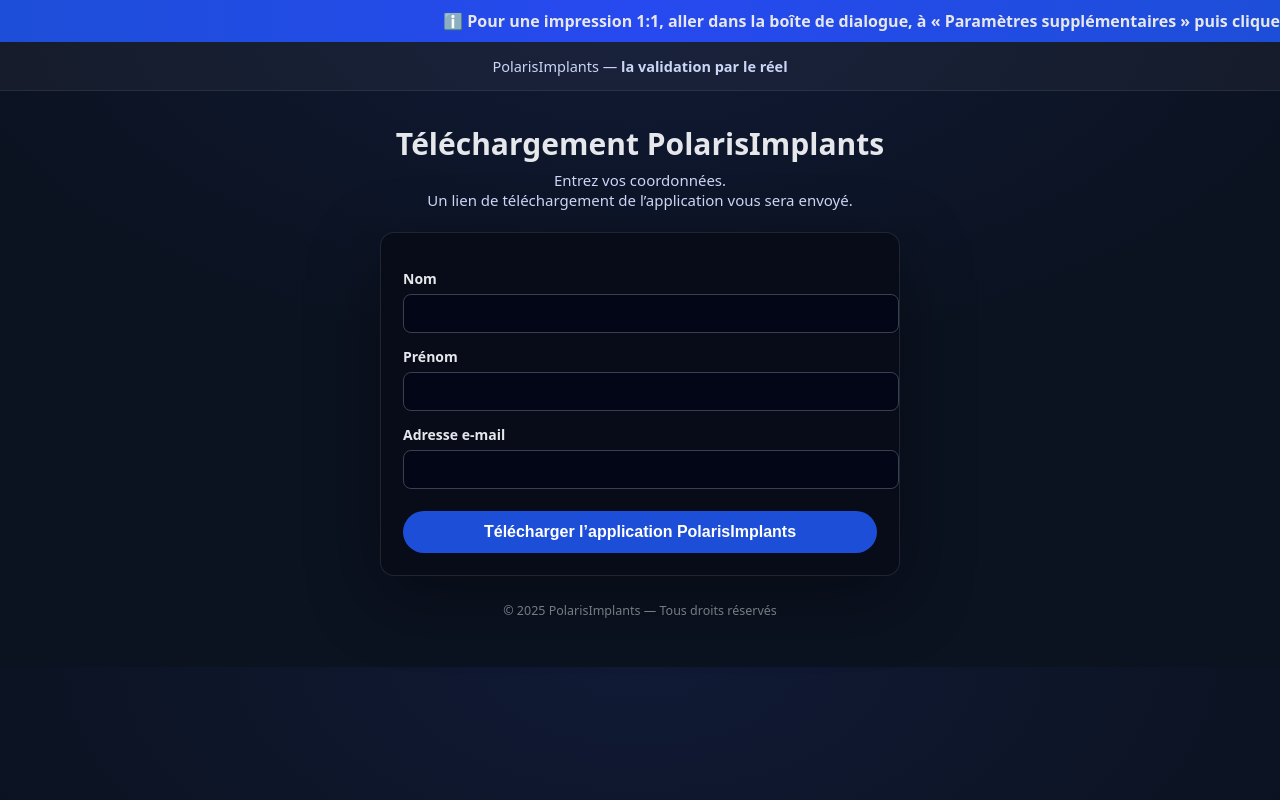
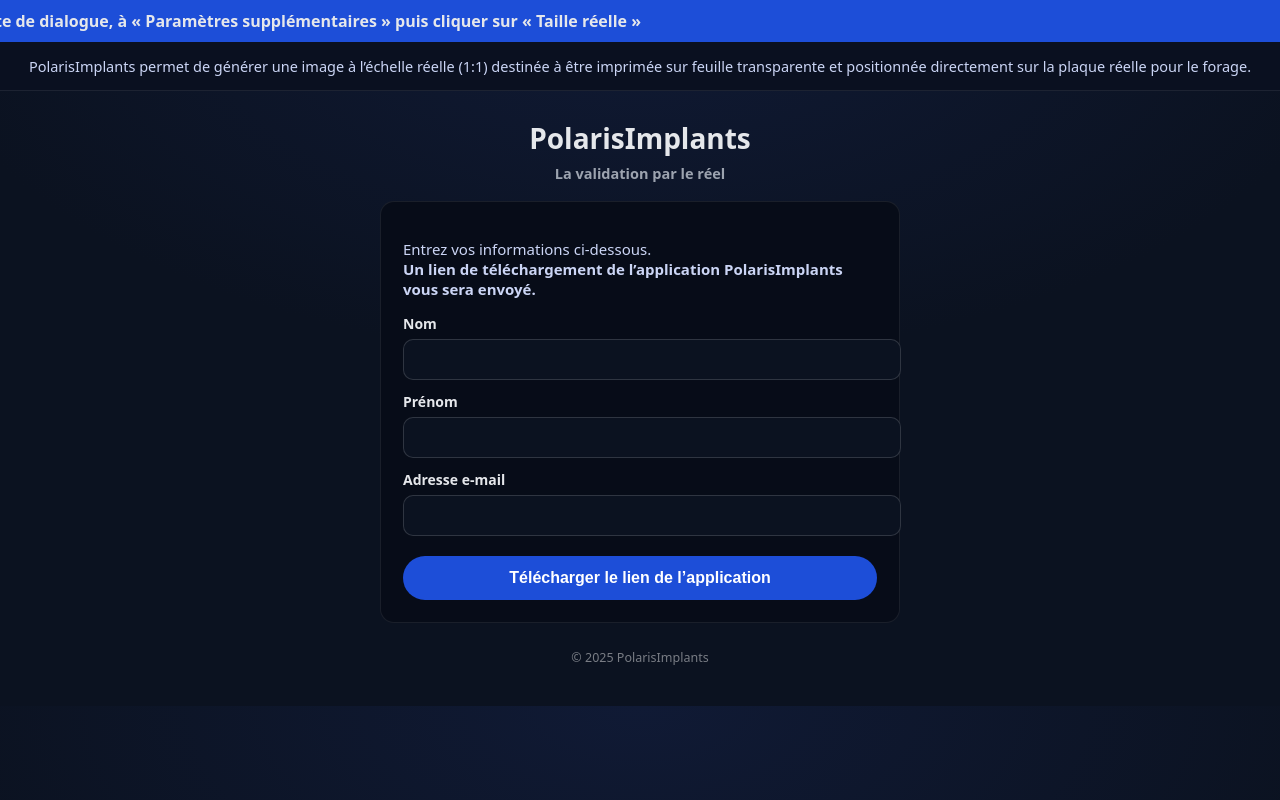
Before and after one commit to PolarisImplants/PolarisImplants-Download, a plain HTML site: page index.html in a window 1280 px wide. Drawn offline with Linux system fonts and the light colour scheme.

Commit message:
index.html

```diff
--- a/index.html
+++ b/index.html
@@ -9,7 +9,6 @@
 :root{
   --bg:#0b1220;
   --card:#070c18;
-  --border:#1f2937;
   --text:#e5e7eb;
   --muted:#cbd5f5;
   --muted2:#9ca3af;
@@ -24,91 +23,90 @@ body{
   color:var(--text);
 }
 
-/* Bandeau défilant */
+/* ===== BANDEAU DÉFILANT (VISIBLE IMMÉDIATEMENT) ===== */
 .marquee{
-  background:linear-gradient(90deg,#1d4ed8,#2749f0,#1d4ed8);
+  background:#1d4ed8;
   overflow:hidden;
   white-space:nowrap;
 }
 .marquee span{
   display:inline-block;
   padding:10px 0;
-  font-weight:600;
-  animation:marq 18s linear infinite;
+  font-weight:700;
+  animation:marq 14s linear infinite;
 }
 @keyframes marq{
-  0%{transform:translateX(100%)}
-  100%{transform:translateX(-100%)}
+  0%{transform:translateX(0);}
+  100%{transform:translateX(-100%);}
 }
 
-/* Message fixe */
+/* ===== TEXTE FIXE SOUS LE BANDEAU ===== */
 .notice{
   text-align:center;
-  padding:14px 12px;
-  background:rgba(255,255,255,.04);
+  padding:14px 16px;
+  background:#0a1020;
   border-bottom:1px solid rgba(255,255,255,.08);
+  color:var(--muted);
   font-size:14.5px;
-  color:var(--muted);
 }
 
 .wrap{
   max-width:520px;
   margin:0 auto;
-  padding:32px 16px 48px;
+  padding:28px 16px 40px;
 }
 
 .hero{
   text-align:center;
-  margin-bottom:22px;
+  margin-bottom:18px;
 }
 .hero h1{
   margin:0 0 6px;
-  font-size:30px;
+  font-size:28px;
 }
 .hero p{
   margin:0;
-  color:var(--muted);
-  font-size:15px;
+  color:var(--muted2);
+  font-size:14.5px;
 }
 
 .card{
   background:var(--card);
-  border:1px solid rgba(255,255,255,.1);
+  border:1px solid rgba(255,255,255,.08);
   border-radius:var(--radius);
   padding:22px;
-  box-shadow:0 20px 70px rgba(0,0,0,.35);
 }
 
 label{
   display:block;
-  margin-top:14px;
+  margin-top:12px;
   font-weight:600;
   font-size:14px;
 }
 input{
   width:100%;
+  padding:11px;
   margin-top:6px;
-  padding:10px;
-  border-radius:8px;
-  border:1px solid #374151;
-  background:#020617;
-  color:#fff;
+  border-radius:10px;
+  border:1px solid rgba(255,255,255,.15);
+  background:#0b1220;
+  color:white;
   font-size:15px;
 }
 
-.btn{
-  margin-top:22px;
+button{
+  margin-top:20px;
   width:100%;
-  padding:12px;
+  padding:13px;
   border-radius:999px;
+  border:none;
   background:var(--blue);
-  color:#fff;
-  border:none;
+  color:white;
+  font-weight:700;
   font-size:16px;
-  font-weight:650;
   cursor:pointer;
 }
-.btn:hover{background:var(--blue2)}
+button:hover{background:var(--blue2);}
 
 .footer{
   text-align:center;
@@ -121,29 +119,38 @@ input{
 
 <body>
 
+<!-- BANDEAU DÉFILANT -->
 <div class="marquee">
   <span>
     ℹ️ Pour une impression 1:1, aller dans la boîte de dialogue, à « Paramètres supplémentaires » puis cliquer sur « Taille réelle »
   </span>
 </div>
 
+<!-- TEXTE FIXE -->
 <div class="notice">
-  PolarisImplants — <b>la validation par le réel</b>
+  PolarisImplants permet de générer une image à l’échelle réelle (1:1) destinée à être imprimée sur feuille transparente
+  et positionnée directement sur la plaque réelle pour le forage.
 </div>
 
 <div class="wrap">
 
   <div class="hero">
-    <h1>Téléchargement PolarisImplants</h1>
-    <p>
-      Entrez vos coordonnées.<br>
-      Un lien de téléchargement de l’application vous sera envoyé.
-    </p>
+    <h1>PolarisImplants</h1>
+    <p><b>La validation par le réel</b></p>
   </div>
 
   <div class="card">
-    <form action="mailto:polarisimplants@gmail.com" method="post" enctype="text/plain">
+    <p style="color:var(--muted);font-size:15px;">
+      Entrez vos informations ci-dessous.<br>
+      <b>Un lien de téléchargement de l’application PolarisImplants vous sera envoyé.</b>
+    </p>
 
+    <!-- FORMULAIRE MAILTO -->
+    <form
+      action="mailto:polarisimplants@gmail.com"
+      method="post"
+      enctype="text/plain"
+    >
       <label>Nom</label>
       <input type="text" name="Nom" required>
 
@@ -153,19 +160,23 @@ input{
       <label>Adresse e-mail</label>
       <input type="email" name="Email" required>
 
-      <input type="hidden" name="Sujet" value="Demande de téléchargement PolarisImplants">
+      <input type="hidden" name="Objet" value="Demande téléchargement PolarisImplants">
 
-      <button class="btn" type="submit">
-        Télécharger l’application PolarisImplants
+      <button type="submit">
+        Télécharger le lien de l’application
       </button>
     </form>
   </div>
 
   <div class="footer">
-    © 2025 PolarisImplants — Tous droits réservés
+    © <span id="year"></span> PolarisImplants
   </div>
 
 </div>
 
+<script>
+document.getElementById("year").textContent = new Date().getFullYear();
+</script>
+
 </body>
 </html>
```
